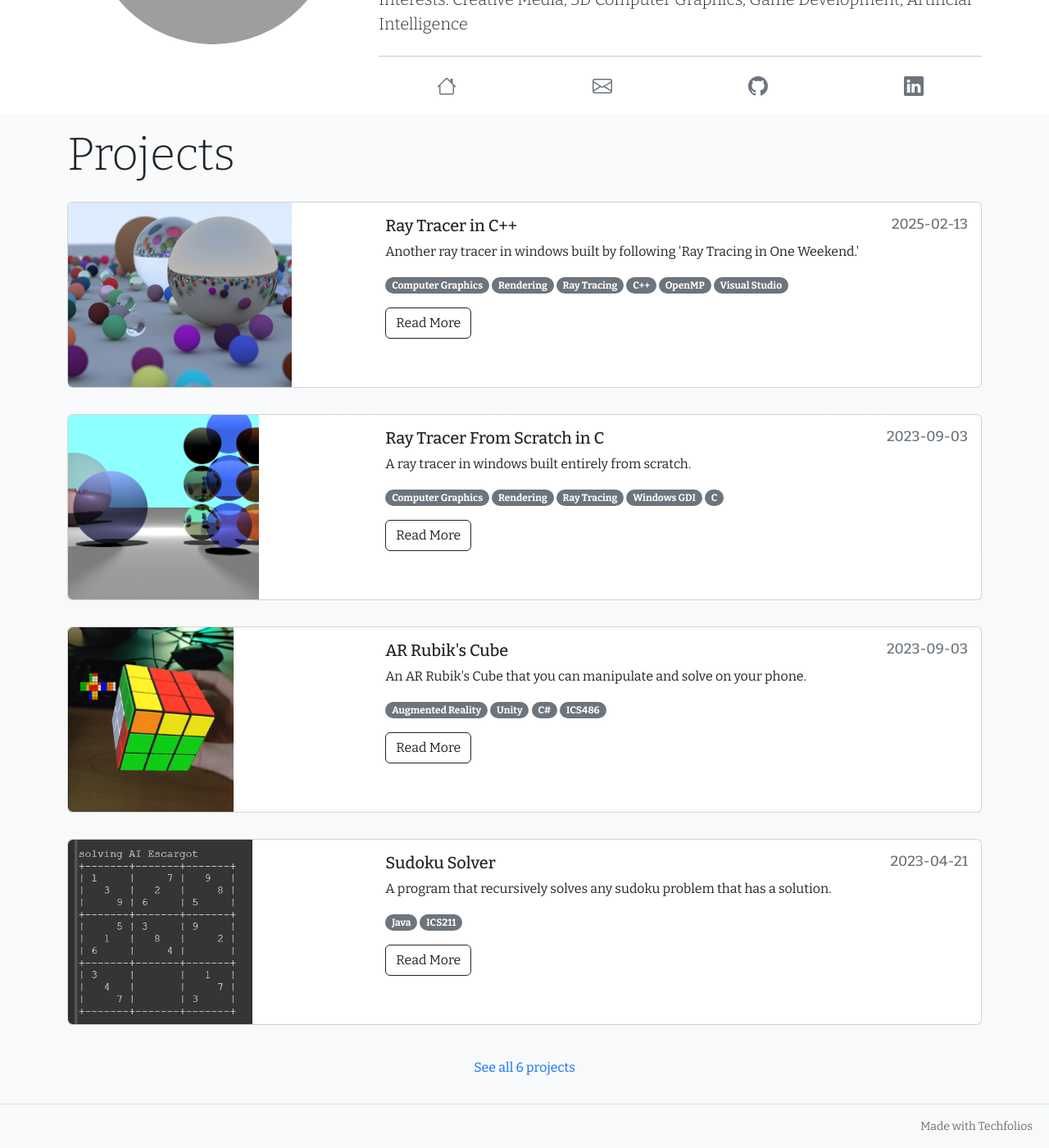
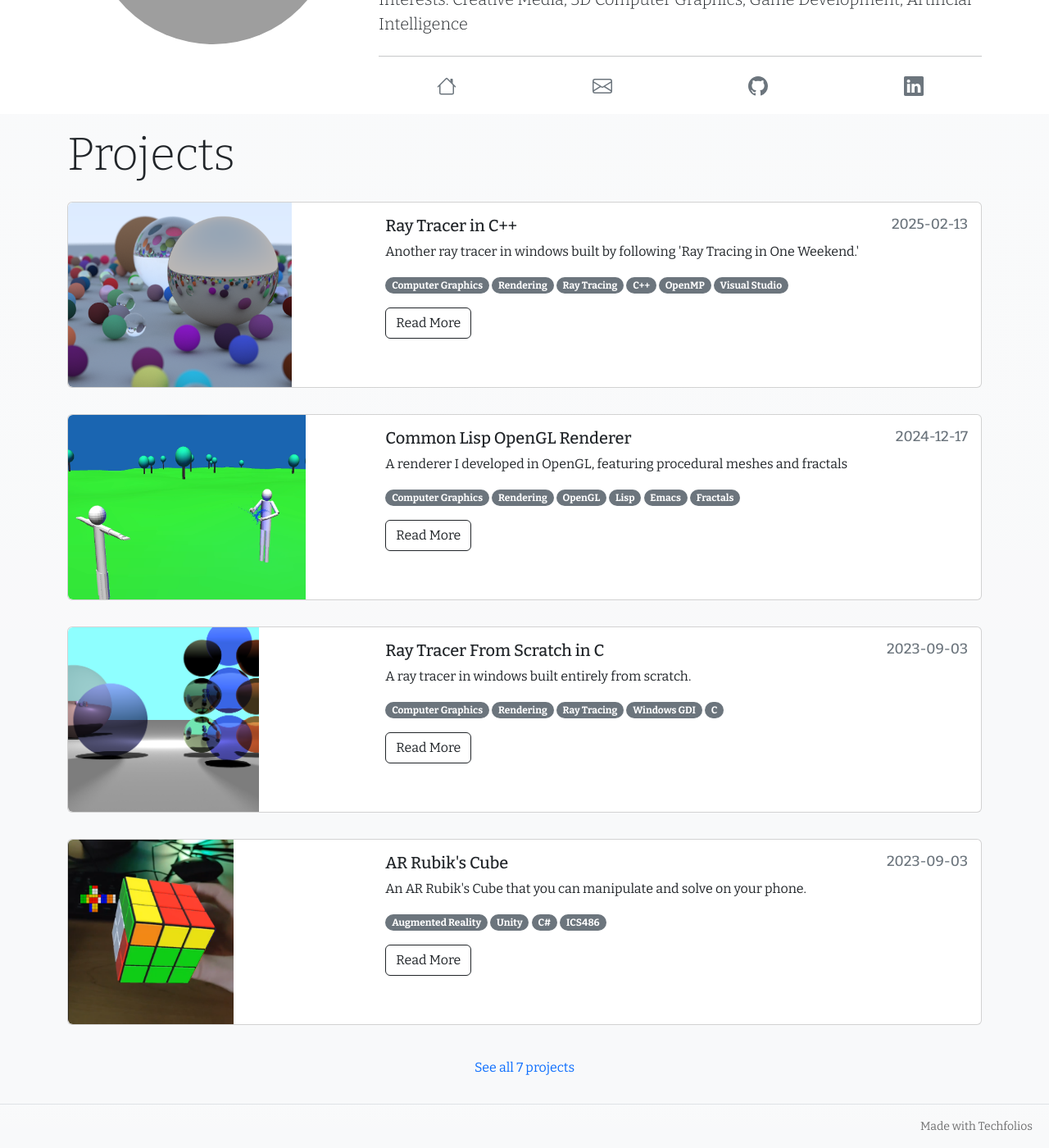
Before and after one commit to kylebueche/kylebueche.github.io, a Jekyll site: the page built from index.html, in a window 1280 px wide and 1400 px high, scrolled down 319 px. Shown: the whole window at 82% size. Built offline with Jekyll 4.4.1, drawn with Linux system fonts in a browser that asks for light colours; some of the changed lines change nothing that is shown; grey boxes are pictures that could not be loaded.

Commit message:
Update lisp-opengl-renderer.md

```diff
--- a/projects/lisp-opengl-renderer.md
+++ b/projects/lisp-opengl-renderer.md
@@ -1,10 +1,10 @@
 ---
 layout: project
 type: project
-image: img/ray-tracer-cpp/thumbnail.png
+image: img/lisp-opengl-renderer/thumbnail.png
 title: "Common Lisp OpenGL Renderer"
 date: 2024-12-17
-published: false
+published: true
 labels:
   - Computer Graphics
   - Rendering
@@ -17,97 +17,76 @@ summary: "A renderer I developed in OpenGL, featuring procedural meshes and frac
 
 <vid class="float-start" style="padding-right:20px; padding-bottom:10px;" src="../img/lisp-opengl-renderer/ICS481_HW5_bueche.mp4" width="500px" alt="Final-demo">
 
-For round 2 of ray tracing, I chose to use C++. Boy did it streamline things. C is great, don't get me wrong, but it really helped me appreciate the simple abstractions that C++ can offer a ray tracing project. This time, I followed a book, and learned that every graphics engine is faced with fundemental design decisions. I made such decisions in my last ray tracer, aimlessly and for better or worse. The book has given me insights into what design paths are available, and the structure that a graphics engine can take.
+This is my OpenGL renderer, built for a Computer Graphics class. In this demo, a man summons some kinda fractally magic thing, and throws it at another dude. This all runs in real time, and was recorded with OBS.
 
-This image follows the scene described in the last entry of the first book. It initially took 12 hours to render, but after implementing multi-threading, it went down to about an hour with a 12 core processor.
+The scene features a procedural terrain with randomly sized and randomly placed trees. The trees exhibit smooth shading, while the people exhibit flat shading. The fractal is composed of a particle system using an iterated function system that operates on a list of transforms.
 
-If you're interested in ray tracing, I heavily recommend checking out [Ray Tracing in One Weekend - The Book Series](https://raytracing.github.io/).
+The people are composed of several meshes, offset to rotate around their ends, offset again to build the character. A collection of keyframeable joint transforms allow me to control what the body is doing throughout the whole animation. I simply push the timestamp onto a list, and then hash a copy of the object using the timestamp as a key.
 
-I initially wanted to leverage the GPU to make rendering even faster, but unfortunately, I chose to try out Visual Studio for the first time ever on a project. Visual Studio supports OpenMP 2.0 out of the box, which is the parallel processing library I was using. It has the capability to offload work to the GPU, but only as of version 4.0.  This was intended to be a quick project, so I wasn't going to go download a local version of OpenMP 4.0+ or any other libraries. Overall, I am satisfied with the 12x speedup.
+The terrain is generated using a height field, with y values displaced by a bunch of random sine waves, and trees are placed on random points throughout the scene.
+
+This renderer features:
+- 2D and 3D capability
+- Smooth and flat shading
+- Flat coloring, or gradient coloring
+- Point lights and directional lights
+- Transforms
+- Procedural polygons and polyhedrons
+- Iterated function systems
+- Keyframing transforms and colors
+- Backface culling
 
 
-This ray tracer features:
-- Rough, glossy, specular, and dielectric (refractive) spheres.
-- No lights as of yet. We kind of assume even lighting from a gradient skybox, and each ray bounce absorbs some light.
-- Monte Carlo Integration of the hemisphere of incoming light.
-- Depth of field, with a settable focus range and blurring level.
-- Efficient multithreading, and a percent completion counter.
-- Outputting images to a ppm file.
+I'm most proud of my fractal system, so I wanted to showcase a few videos of fractal interpolation.
 
-
-Here we have the initial surface-normal gradient shading, shown in the online ppm viewer as Windows does not have a way to view ppm image files. Followed by this, we have a diffusely shaded sphere, and then gamma correction for image files:
+In the following videos, I keyframe randomly generated fractal IFS's, and they bautifully transition into eachother. Initially, I accidentally fed my random rotations degrees instead of radians. But this error actually opened up the ability for much more chaotic and beautiful behavior.
 
 <div style="padding-bottom:40px;">
   <span>
-    <img class="border" src="../img/ray-tracer-cpp/rainbow.png" height="250px" alt="Rainbow">
+    <img class="border" src="../img/lisp-opengl-renderer/Fractal-Interpolation-1.mp4" height="250px" alt="fractal vid 1">
   </span>
   <span>
-    <img class="border" src="../img/ray-tracer-cpp/better-diffuse.png" height="250px" alt="Better Diffuse">
+    <img class="border" src="../img/lisp-opengl-renderer/Fractal-Interpolation-1.mp4" height="250px" alt="fractal vid 2">
   </span>
   <span>
-    <img class="border" src="../img/ray-tracer-cpp/gamma-corrected.png" height="250px" alt="Gamma Corrected">
+    <img class="border" src="../img/lisp-opengl-renderer/Fractal-Tree.png" height="250px" alt="fractal tree">
   </span>
 </div>
 
 
-After the initial setup, I implemented the different reflection and refraction models:
+Here's some polyhedrons rendered as wireframes, and then again with backface culling enabled:
 
 <div style="padding-bottom:40px;">
   <span>
-    <img class="border" src="../img/ray-tracer-cpp/rough-reflect.png" height="250px" alt="reflect">
+    <img class="border" src="../img/lisp-opengl-renderer/Polyhedrons-No-Culling.png" height="250px" alt="backface culling">
   </span>
   <span>
-    <img class="border" src="../img/ray-tracer-cpp/refract.png" height="250px" alt="refract">
+    <img class="border" src="../img/" height="250px" alt="no backface culling">
   </span>
 </div>
 
 
-And we can specify if we want reflection to be specular or glossy:
+And here's some 2D stuff, including my recreation of Geometry Dash:
 
 <div style="padding-bottom:40px;">
   <span>
-    <img class="border" src="../img/ray-tracer-cpp/specular-reflect.png" height="250px" alt="specular">
+    <img class="border" src="../img/lisp-opengl-renderer/ICS481_HW3_bueche.mp4" height="250px" alt="Pentagon Spiral">
   </span>
   <span>
-    <img class="border" src="../img/ray-tracer-cpp/rough-reflect.png" height="250px" alt="glossy">
+    <img class="border" src="../img/lisp-opengl-renderer/ICS481_HW2_bueche_2.png" height="250px" alt="Geometry Dash Animation">
   </span>
 </div>
 
-
-We can then use 2 refracting spheres to simulate a bubble, and even up the resolution and samples a little to get a nicer output:
-
-<div style="padding-bottom:40px;">
-  <span>
-    <img class="border" src="../img/ray-tracer-cpp/lamb.png" height="250px" alt="highresglass">
-  </span>
-  <span>
-    <img class="border" src="../img/ray-tracer-cpp/air-bubble.png" height="250px" alt="glass2">
-  </span>
+<div style="max-width:700px;">
+  Combining all of these things (except the 2D stuff) into one big animation resulted in the final animation at the top. I'm super proud of the work I did on this, and the things I've learned along the way.
 </div>
 
-
-And finally, let's set up our depth of field:
-
-<div  style="padding-bottom:40px;">
-  <img class="border" src="../img/ray-tracer-cpp/depth1.png" height="350px" alt="depth of field">
-</div>
-
-<div style="max-width:700px;">
-All of these things come together in our final image above, by just dumping a ton of random sphere positions and materials, and choosing a nice vantage point with a focal point on our main spheres.
-</div>
-
-# Final Thoughs
+# Final Thoughts
 
 <div style="max-width:700px;" markdown=1>
-  I loved doing this project, and I'll be revisiting it soon to expand it with the next books.
-  I learned a lot about renderer design, and I hope to flesh this engine out into an awesome personal renderer.
+  If I were to expand this right now, I would want to:
+  - Abstract things a bit more to tidy certain things.
+  - Honestly not much more, I'd rather take the skills I learned here into new projects
 
-  If I were to expand this right now, I would want to:
-  - Render to binary image formats
-  - Be able to render videos using keyframes and interpolation
-  - Import custom 3d objects and materials
-
-  These things may require the use of additional libraries, but if possible I'd prefer to implement them myself.
-
-  This project was seriously so much fun, and digging deep into the math to answer why the authors did what they did was a great learning experience. I can't recommend it enough.
+  This renderer was for a class, but keyframes, interpolation, and fractals were all creative freedoms of mine. I really enjoyed figuring out how to implement those things, and I love the results that it gave. I plan to use the skills I learned here to implement some of these things in a more advanced renderer in the future.
 </div>
```
